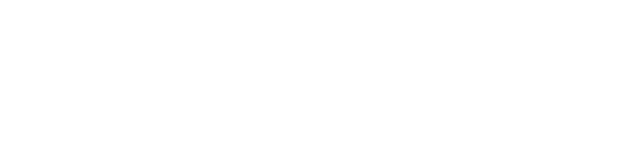
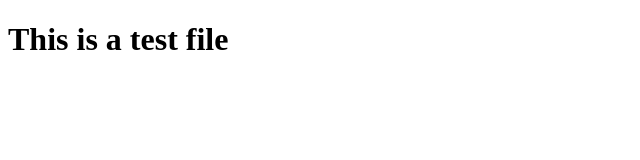
Before and after one commit to keroken/github_test, a plain HTML site: page index.html in a window 1280 px wide. Shown: the whole page, without its empty margins (0-640 px from the left). Drawn offline with Linux system fonts and the light colour scheme.

Commit message:
second commit

```diff
--- a/index.html
+++ b/index.html
@@ -7,6 +7,7 @@
     <title>Github Test</title>
 </head>
 <body>
+  <h1>This is a test file</h1>
 
 </body>
 </html>
```
